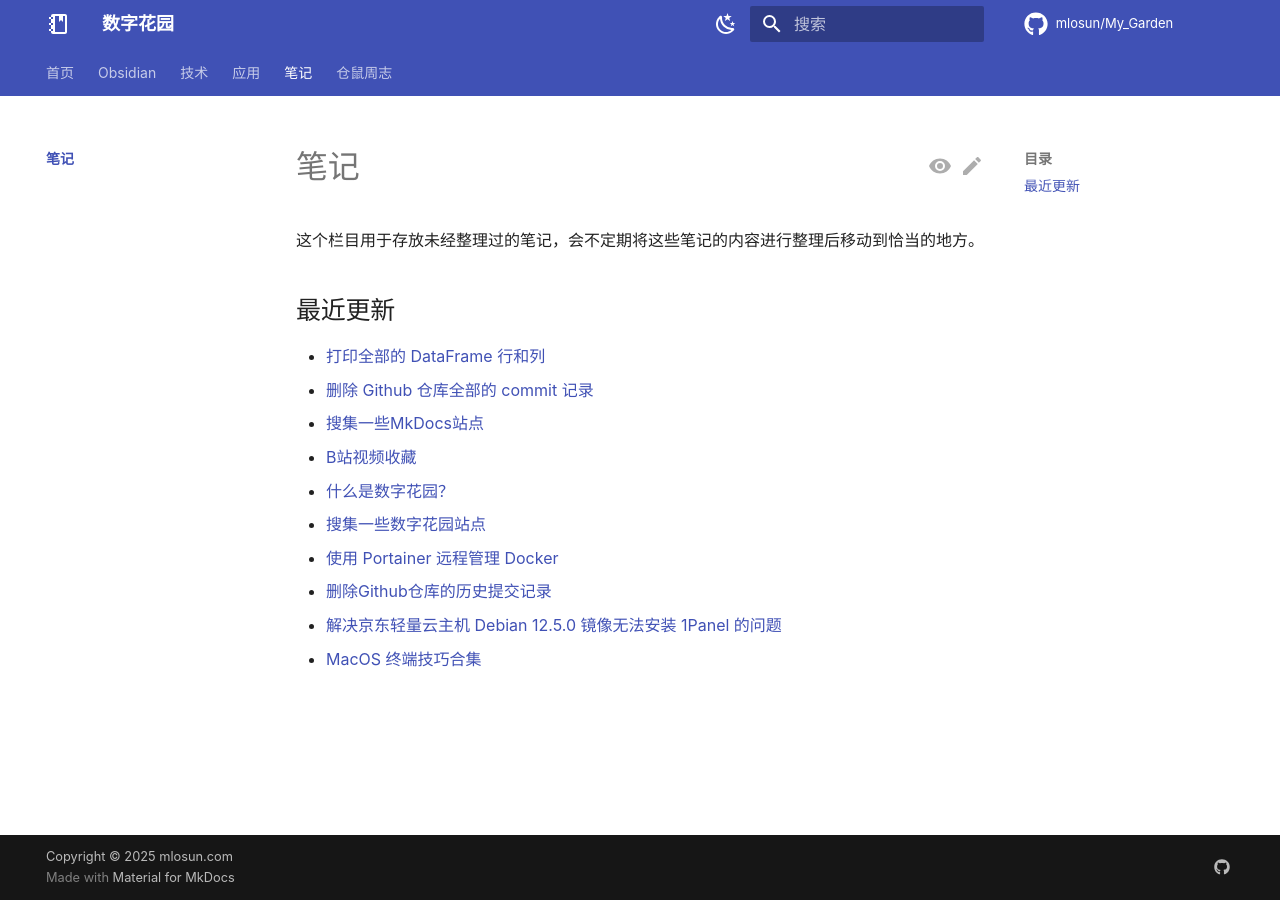
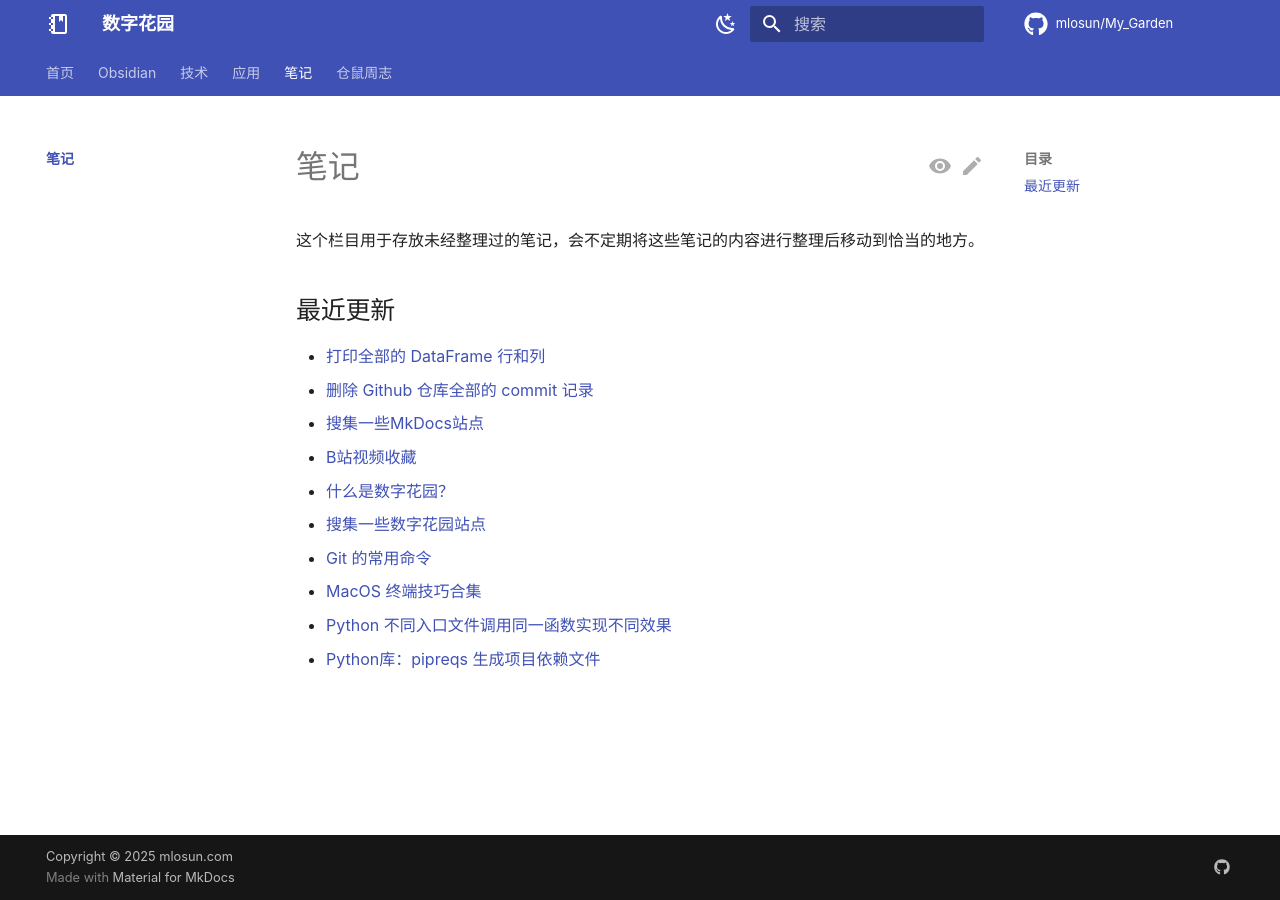
Before and after one commit to mlosun/My_Garden, an MkDocs documentation site: the page built from docs/notes/index.md, in a window 1280 px wide. Built offline with MkDocs 1.6.1 and Material for MkDocs 9.7.7, drawn with Linux system fonts in a browser that asks for light colours; comment, search, counter and statistics services are not loaded.

Commit message:
PUSH NOTE : index.md

```diff
--- a/docs/notes/index.md
+++ b/docs/notes/index.md
@@ -15,7 +15,7 @@ title: 笔记
 - [B站视频收藏](./B%E7%AB%99%E8%A7%86%E9%A2%91%E6%94%B6%E8%97%8F.md)
 - [什么是数字花园？](./%E4%BB%80%E4%B9%88%E6%98%AF%E6%95%B0%E5%AD%97%E8%8A%B1%E5%9B%AD%EF%BC%9F.md)
 - [搜集一些数字花园站点](./%E6%90%9C%E9%9B%86%E4%B8%80%E4%BA%9B%E6%95%B0%E5%AD%97%E8%8A%B1%E5%9B%AD%E7%AB%99%E7%82%B9.md)
-- [使用 Portainer 远程管理 Docker](./%E4%BD%BF%E7%94%A8%20Portainer%20%E8%BF%9C%E7%A8%8B%E7%AE%A1%E7%90%86%20Docker.md)
-- [删除Github仓库的历史提交记录](./%E5%88%A0%E9%99%A4Github%E4%BB%93%E5%BA%93%E7%9A%84%E5%8E%86%E5%8F%B2%E6%8F%90%E4%BA%A4%E8%AE%B0%E5%BD%95.md)
-- [解决京东轻量云主机 Debian 12.5.0 镜像无法安装 1Panel 的问题](./%E8%A7%A3%E5%86%B3%E4%BA%AC%E4%B8%9C%E8%BD%BB%E9%87%8F%E4%BA%91%E4%B8%BB%E6%9C%BA%20Debian%2012.5.0%20%E9%95%9C%E5%83%8F%E6%97%A0%E6%B3%95%E5%AE%89%E8%A3%85%201Panel%20%E7%9A%84%E9%97%AE%E9%A2%98.md)
+- [Git 的常用命令](./Git%20%E7%9A%84%E5%B8%B8%E7%94%A8%E5%91%BD%E4%BB%A4.md)
 - [MacOS 终端技巧合集](./MacOS%20%E7%BB%88%E7%AB%AF%E6%8A%80%E5%B7%A7%E5%90%88%E9%9B%86.md)
+- [Python 不同入口文件调用同一函数实现不同效果](./Python%20%E4%B8%8D%E5%90%8C%E5%85%A5%E5%8F%A3%E6%96%87%E4%BB%B6%E8%B0%83%E7%94%A8%E5%90%8C%E4%B8%80%E5%87%BD%E6%95%B0%E5%AE%9E%E7%8E%B0%E4%B8%8D%E5%90%8C%E6%95%88%E6%9E%9C.md)
+- [Python库：pipreqs 生成项目依赖文件](./Python%E5%BA%93%EF%BC%9Apipreqs%20%E7%94%9F%E6%88%90%E9%A1%B9%E7%9B%AE%E4%BE%9D%E8%B5%96%E6%96%87%E4%BB%B6.md)
```
